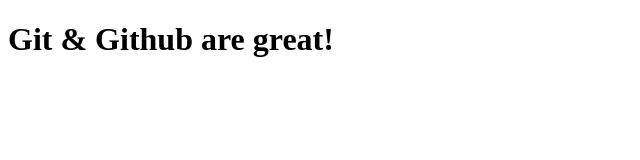
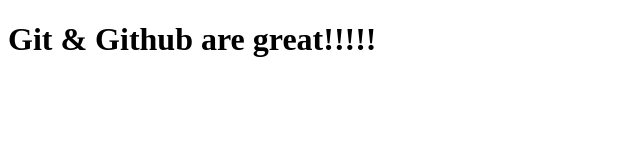
Before and after one commit to SamCogan/DubDesign2019, a plain HTML site: page index.html in a window 1280 px wide. Shown: the full height of the page, 0-640 px from the left. Drawn offline with Linux system fonts and the light colour scheme.

Commit message:
Small change!

```diff
--- a/index.html
+++ b/index.html
@@ -6,6 +6,6 @@
 		</title>
 	</head>
 	<body>
-		<h1>Git & Github are great!</h1>
+		<h1>Git & Github are great!!!!!</h1>
 	</body>
 </html>
```
